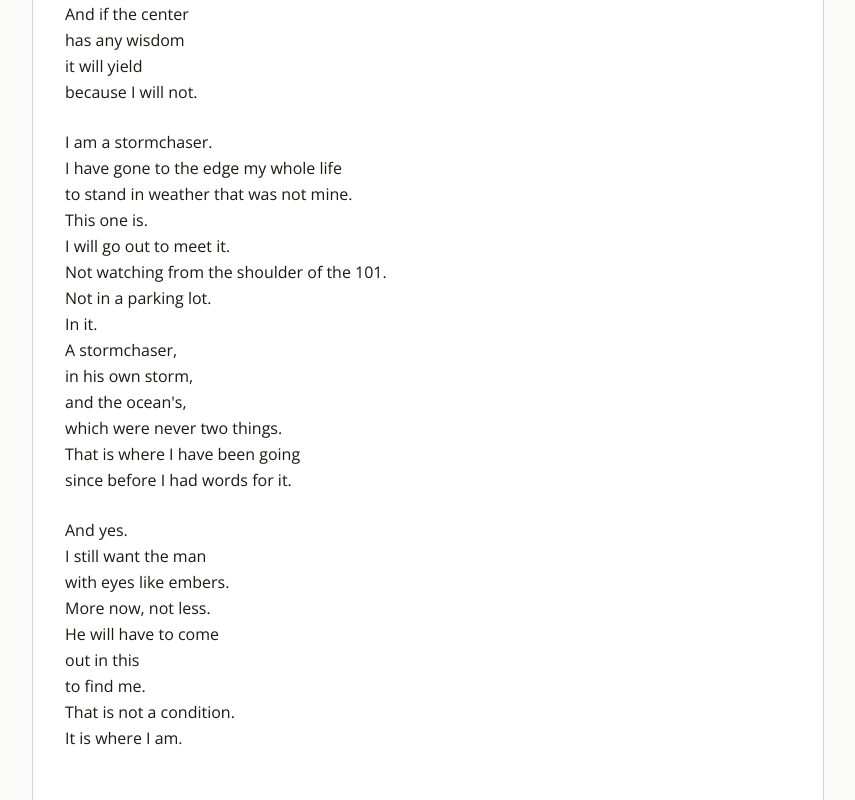
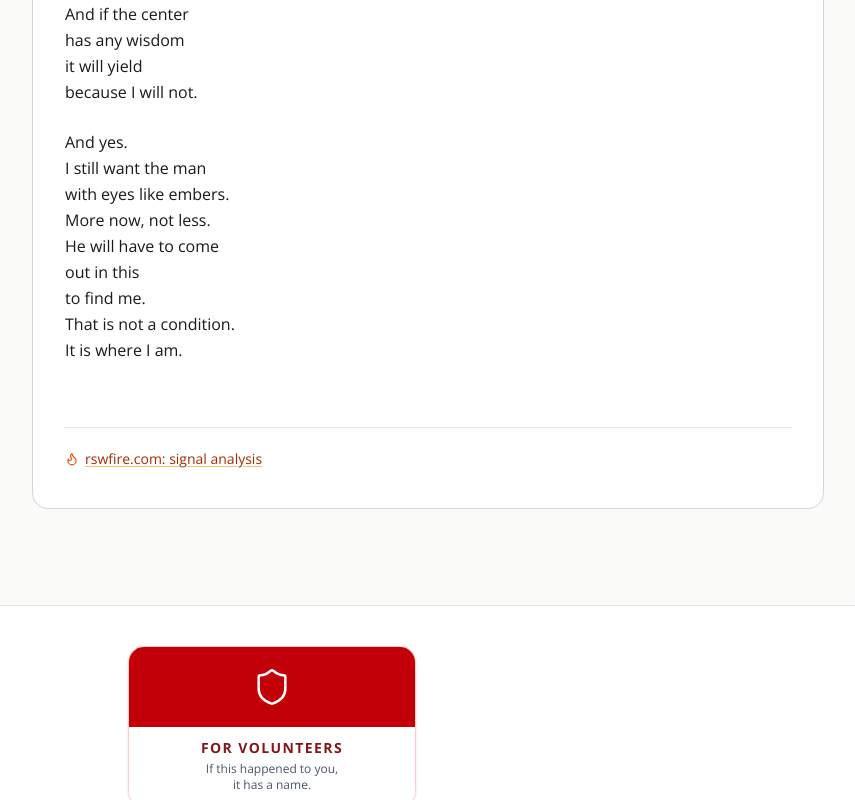
Before and after one commit to rswfire/rswfire.oprd, a Next.js app: page /soliloquy in a window 1280 px wide. Shown: the part 7500-8300 px from the top of the page, without its empty margins (368-1223 px from the left). Built offline with nearby package versions, Linux system fonts and the light colour scheme.

Commit message:
Soliloquy: remove the stormchaser stanza from the third part

```diff
--- a/app/(archive)/soliloquy/page.tsx
+++ b/app/(archive)/soliloquy/page.tsx
@@ -284,22 +284,6 @@ const movements: { number: string; date: string; place: string; stanzas: string[
                 "because I will not."
             ],
             [
-                "I am a stormchaser.",
-                "I have gone to the edge my whole life",
-                "to stand in weather that was not mine.",
-                "This one is.",
-                "I will go out to meet it.",
-                "Not watching from the shoulder of the 101.",
-                "Not in a parking lot.",
-                "In it.",
-                "A stormchaser,",
-                "in his own storm,",
-                "and the ocean's,",
-                "which were never two things.",
-                "That is where I have been going",
-                "since before I had words for it."
-            ],
-            [
                 "And yes.",
                 "I still want the man",
                 "with eyes like embers.",
```
